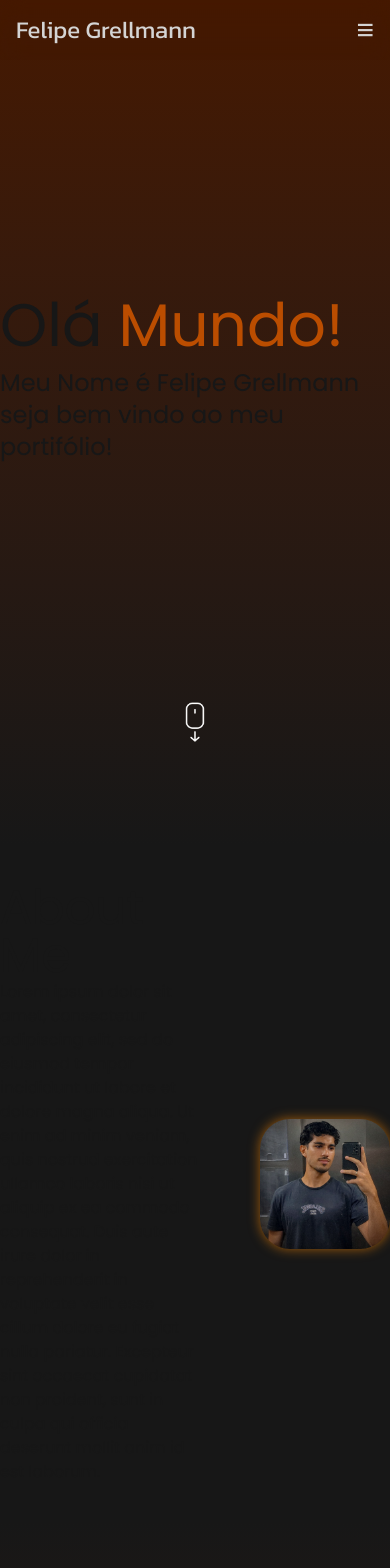
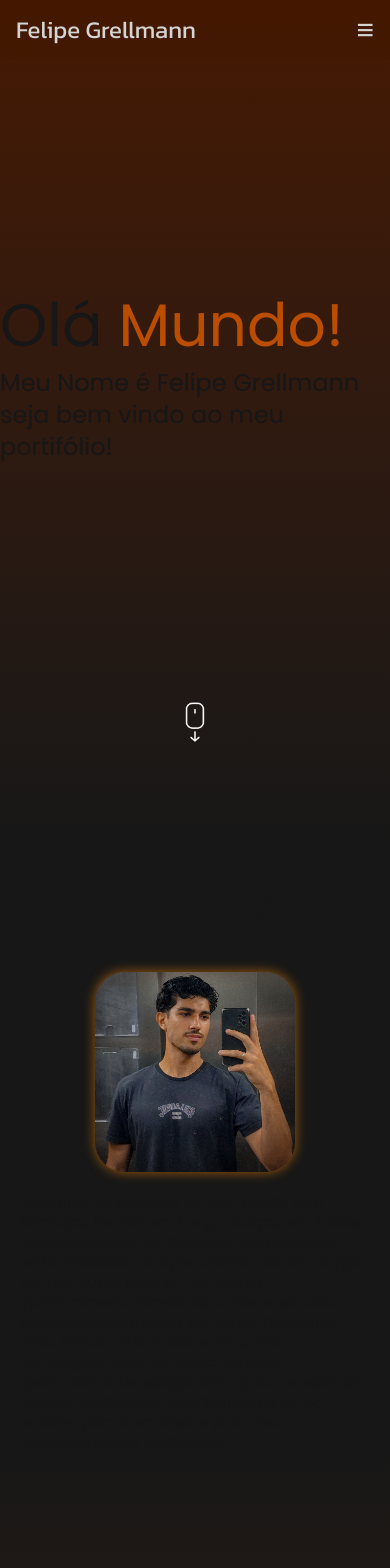
Before and after one commit to FelipeGrellmannSouza/my-portfolio, a Next.js app: page / in a window 390 px wide. Shown: the top 1568 px of the page. Built offline with nearby package versions, Linux system fonts and the light colour scheme.

Commit message:
About me responsives

```diff
--- a/src/components/AboutMe.tsx
+++ b/src/components/AboutMe.tsx
@@ -1,20 +1,36 @@
 import React from 'react'
-import { MyPhoto } from "@/components/MyPhoto";
+import Image from "next/image";
 
 export const AboutMe = () => {
     return (
-        <div className="container mx-auto flex justify-between items-center mt-10 max-w-300 pb-10">
-            <div className='flex-1/3 w-100 pr-15'>
-                <h2 className="text-5xl">
-                    About Me
-                </h2>
-                <p>
-                    Lorem ipsum dolor sit amet, consectetur adipiscing elit, sed do eiusmod tempor incididunt ut labore et dolore magna aliqua. Ut enim ad minim veniam, quis nostrud exercitation ullamco laboris nisi ut aliquip ex ea commodo consequat. Duis aute irure dolor in reprehenderit in voluptate velit esse cillum dolore eu fugiat nulla pariatur. Excepteur sint occaecat cupidatat non proident, sunt in culpa qui officia deserunt mollit anim id est laborum.
+        <div className="container mx-auto flex flex-col justify-between items-center mt-10">
+            <h2 className="text-5xl mb-10">
+                About Me
+            </h2>
+            <div className='
+                flex flex-col items-center mx-[5%] justify-between
+                sm:flex-row-reverse sm:w-full sm:container sm:px-[20px] sm:justify-between
+                md:justify-center
+            '>
+                <Image
+                    src="/imgs/felipe3.jpg"
+                    alt="Minha Foto"
+                    width={250}
+                    height={250}
+                    className="h-50 w-50 mb-5 rounded-[30px] drop-shadow-[0_0_6px_rgba(217,119,6,0.7)]
+                    transition-all duration-500 hover:drop-shadow-[0_0_20px_rgba(217,119,6)] hover:scale-[1.04]"
+                />
+                <p className='text-sm sm:text-md sm:max-w-[500] md:mr-10'>
+                    Estudante de Sistemas da informação com formação técnica em TI e graduação em Analise
+                    Desenvolvimento de Sistemas. Sou dedicado, tenho facilidade de aprendizado e de
+                    adaptação. Sempre busco estar em constante aprimoramento através de cursos e estudos,
+                    possuo conhecimentos em React, Typescript, Java, Python, HTML e CSS, entre outras
+                    tecnologias. Estou em busca de uma oportunidade de estágio para aplicar e expandir minhas
+                    habilidades, contribuindo de forma proativa para a empresa e para meu desenvolvimento
+                    profissional
                 </p>
             </div>
-            <div className='flex justify-end flex-1'>
-                <MyPhoto />
-            </div>
+
         </div>
     )
 }
```
Also changed, not shown: public/imgs/felipe3.jpg (added).
